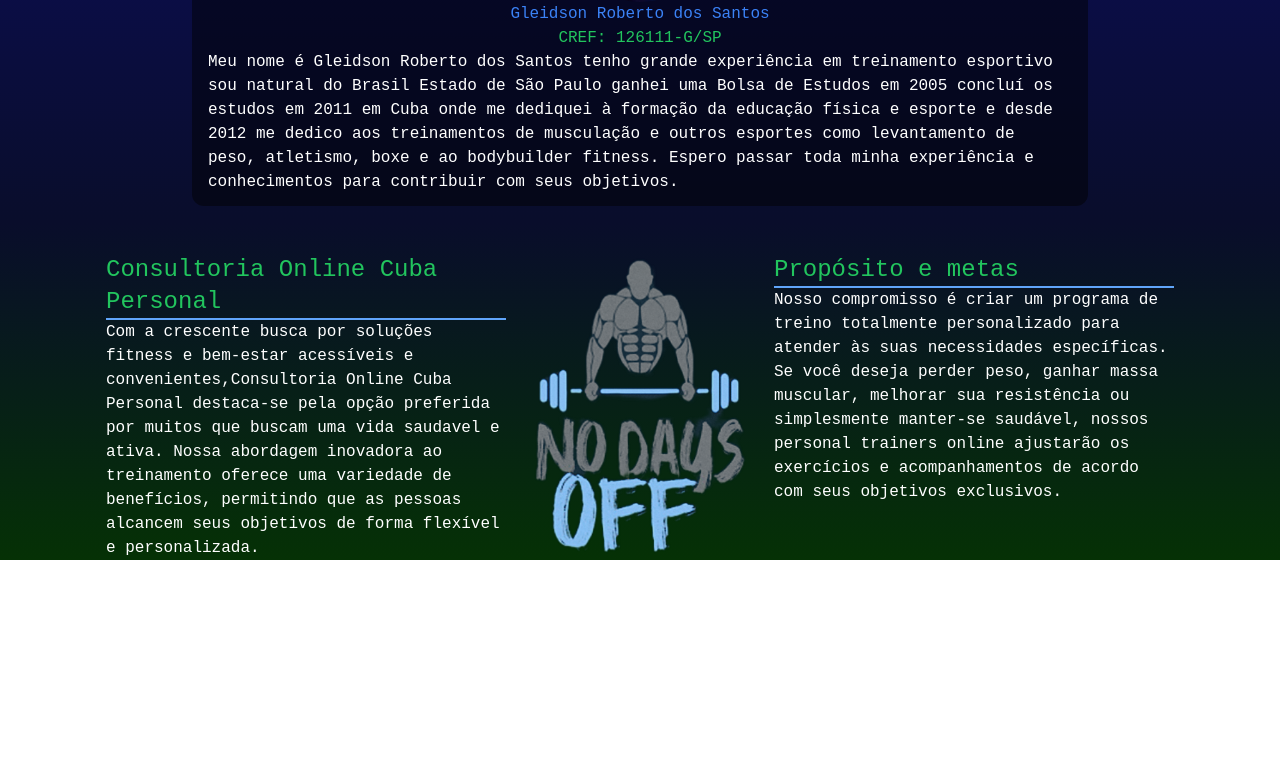
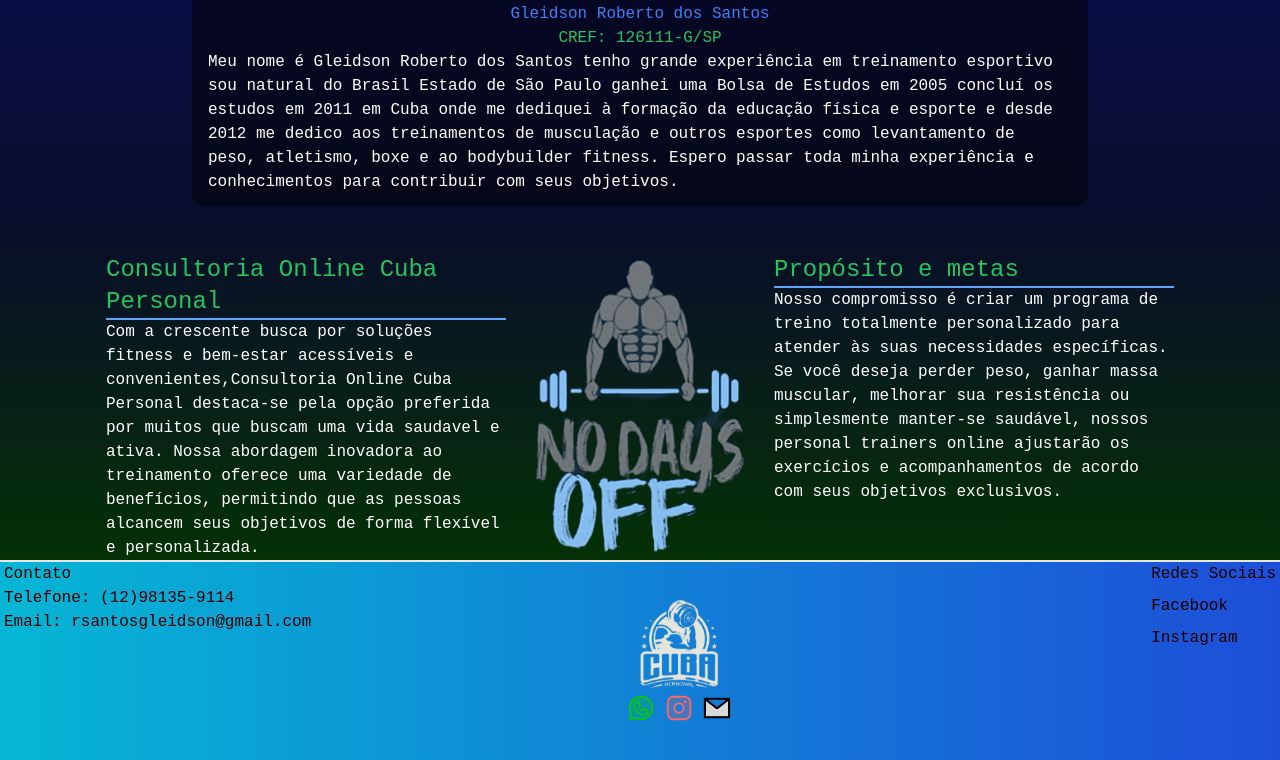
Before and after one commit to Caiqu3wav/cuba-personal, a Next.js app: page / in a window 1280 px wide. Shown: the part 1115-1875 px from the top of the page. Before the commit the page ends 1675 px from the top, so only its background shows below. Built offline with nearby package versions, Linux system fonts and the light colour scheme; a web font is replaced by a local one.

Commit message:
footer e scrolltotop

```diff
--- /dev/null
+++ b/src/app/components/ScrollButton.jsx
@@ -0,0 +1,37 @@
+'use client';
+import {FaArrowCircleUp} from 'react-icons/fa';
+import { useState, useEffect } from 'react';
+
+const ScrollButton = () =>{
+
+    const [visible, setVisible] = useState(false)
+
+    useEffect(() => {
+        const toggleVisibility = () => {
+        window.scrollY > 500 ? setVisible(true) : setVisible(false)
+    }
+    window.addEventListener("scroll", toggleVisibility)
+
+    return () => {
+        window.removeEventListener("scroll", toggleVisibility)
+    }
+  }, [])
+
+    const scrollToTop = () => {
+        visible &&
+        window.scrollTo({
+            top: 0,
+            behavior: "smooth",
+        })
+    }
+
+
+    return (
+        <button className={` fixed bottom-4 right-4 rounded-full p-2 outline-none transition-opacity duration-500 ${
+            visible ? "opacity-100" : "opacity-0"}`} onClick={scrollToTop}>
+       <FaArrowCircleUp onClick={scrollToTop} size={40} color='#3366ff' />
+      </button>
+    );
+  }
+
+  export default ScrollButton;
--- /dev/null
+++ b/src/app/components/footer/Footer.jsx
@@ -0,0 +1,29 @@
+import { PiWhatsappLogoDuotone } from "react-icons/pi";
+import { PiInstagramLogoDuotone } from "react-icons/pi";
+import { AiTwotoneMail } from "react-icons/ai";
+import Image from "next/image";
+import CubaLogo from '../../../../public/assets/img/cubalogowhite.png'
+
+export default function Footer(){
+
+
+    return(
+        <footer className="flex w-full h-[200px] justify-between px-1 border-t-2 border-solid bg-gradient-to-r from-cyan-500 to-blue-700">
+            <div><p>Contato</p>
+            <p>Telefone: (12)98135-9114</p>
+            <p>Email: rsantosgleidson@gmail.com</p></div>
+
+            <div className="flex mr-[6.5rem] flex-col gap-1 items-center justify-center">
+                <Image src={CubaLogo} className="w-[80px]" alt="" />
+                <div className="flex gap-2 text-[30px]">
+                    <PiWhatsappLogoDuotone color="#00cc00"/>
+                    <PiInstagramLogoDuotone color="#ff6666"/>
+                    <AiTwotoneMail/>
+                </div>
+            </div>
+            <div className="flex flex-col gap-2"><h1>Redes Sociais</h1>
+                <a href="">Facebook</a>
+                <a href="">Instagram</a></div>
+        </footer>
+    )
+}
--- a/src/app/page.tsx
+++ b/src/app/page.tsx
@@ -3,6 +3,8 @@
 import Hero from "./components/hero/Hero"
 import AboutPersonal from "./components/aboutpersonal/AboutPersonal";
 import About from './components/about/About';
+import ScrollButton from './components/ScrollButton';
+import Footer from './components/footer/Footer'
 
 export default function Home() {
   return (
@@ -11,6 +13,8 @@
      <Hero/>
      <AboutPersonal/>
       <About/>
+      <ScrollButton/>
+      <Footer/>
     </main>
   );
 }
```
